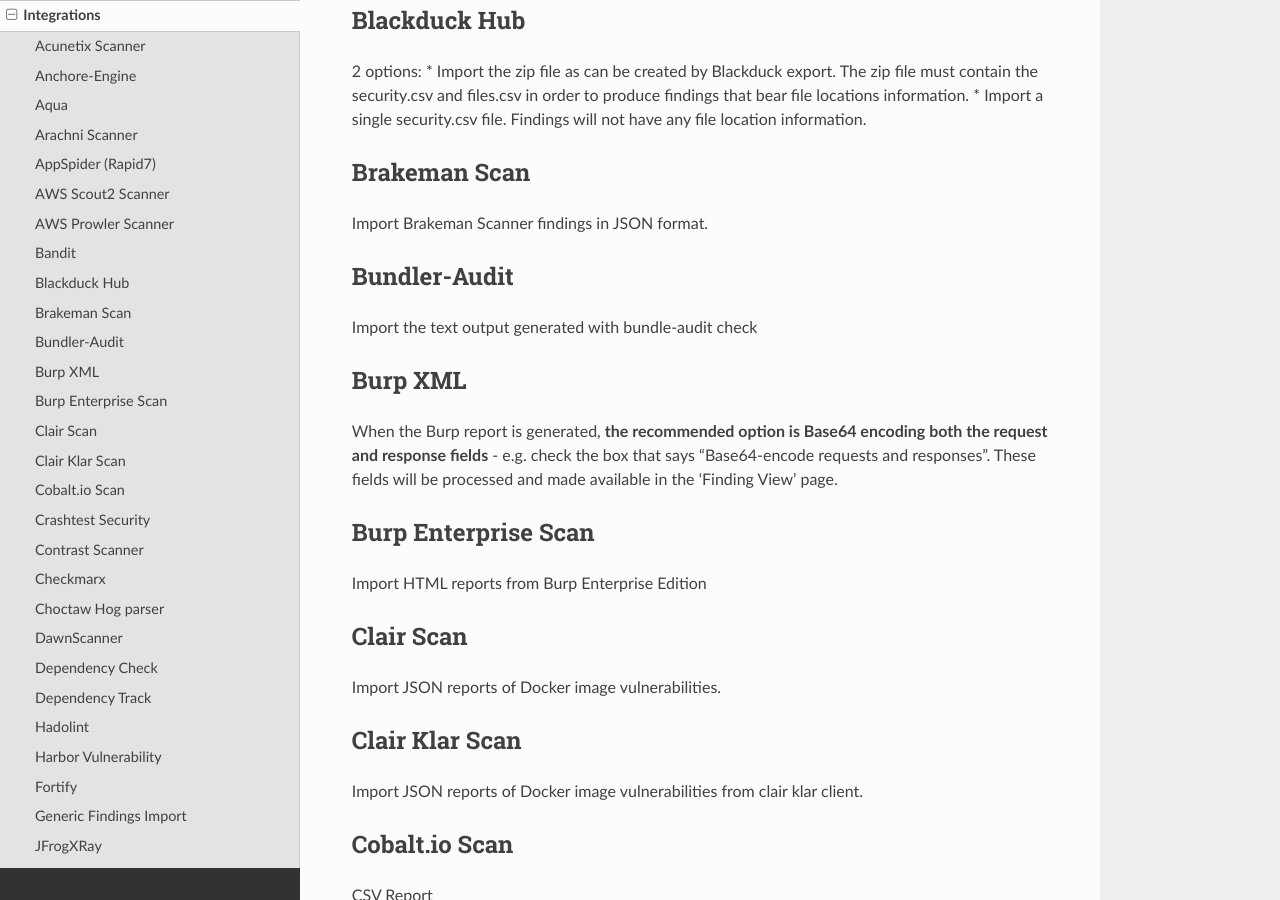
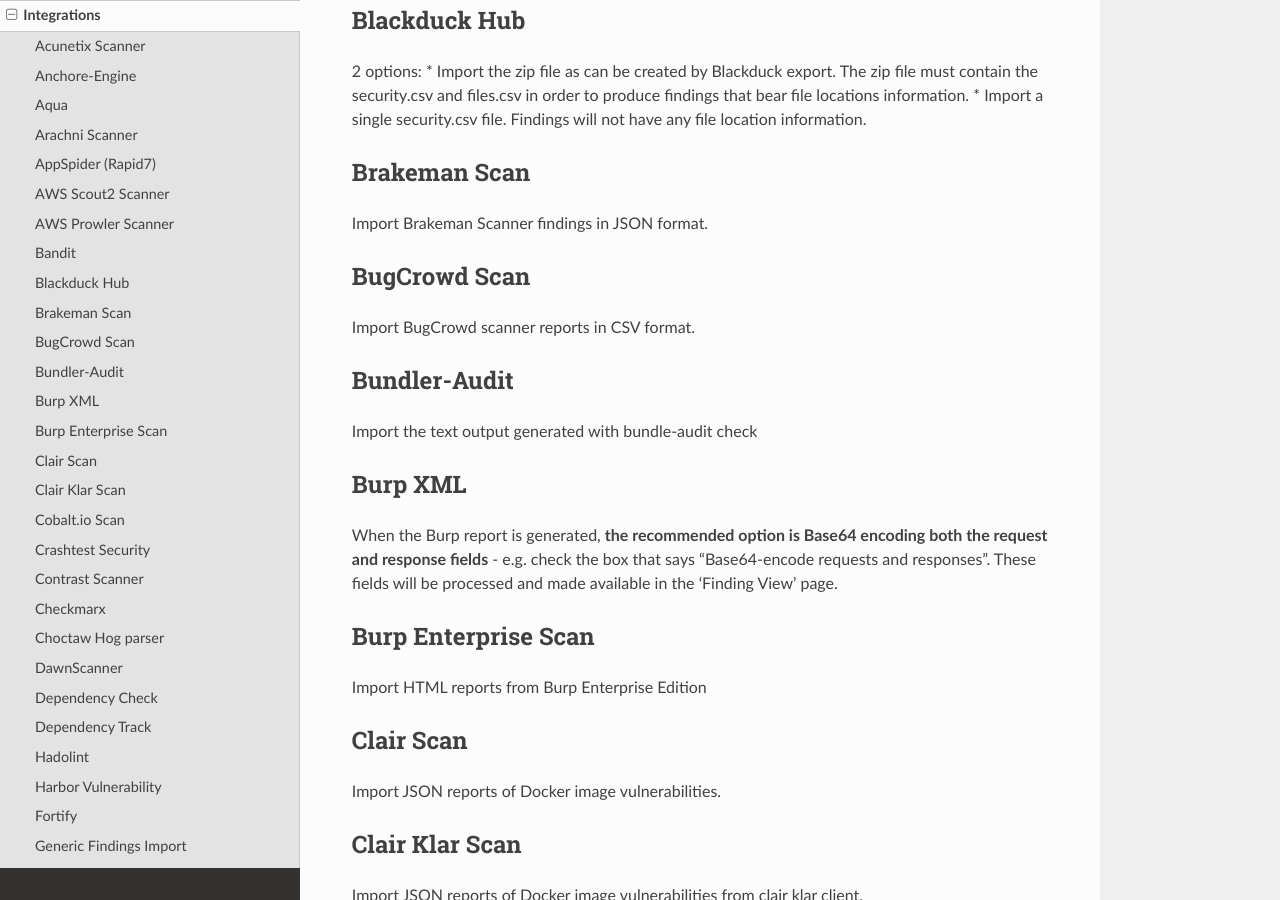
Before and after one commit to DefectDojo/Documentation, a Sphinx documentation site: the page built from docs/integrations.rst, in a window 1280 px wide and 900 px high, scrolled down 1062 px. Built offline with Sphinx 7.4.7 and the Read the Docs theme 2.0.0, drawn with Linux system fonts in a browser that asks for light colours.

Commit message:
Include BugCrowd scanner option

```diff
--- a/docs/integrations.rst
+++ b/docs/integrations.rst
@@ -44,6 +44,10 @@
 Brakeman Scan
 -------------
 Import Brakeman Scanner findings in JSON format.
+
+BugCrowd Scan
+-------------
+Import BugCrowd scanner reports in CSV format.
 
 Bundler-Audit
 -------------
```
